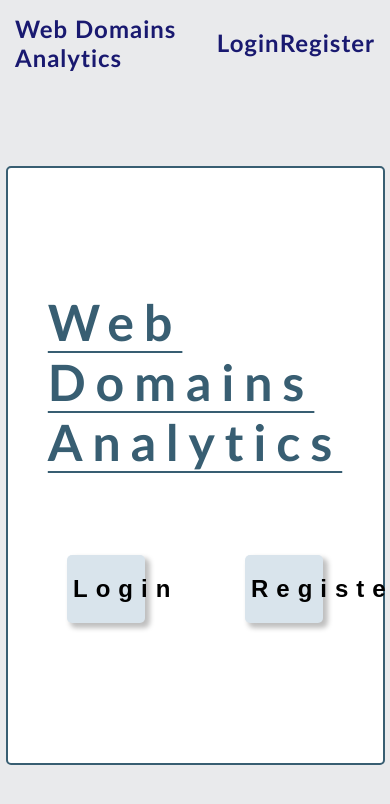
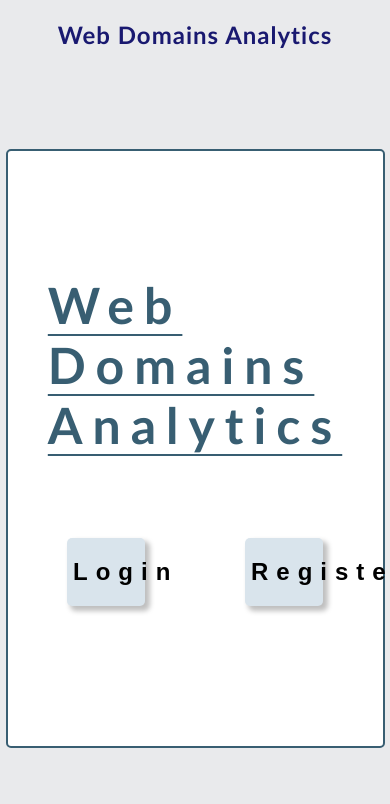
Before and after one commit to RozadoStudioProjectsOP/web_domains_analytics, a React (Create React App) app in the folder client/: page / in a window 390 px wide. Shown: the top 804 px of the page. Built offline with nearby package versions, Linux system fonts and the light colour scheme; no server answers.

Commit message:
working on navbar responsive

```diff
--- a/client/src/components/DropMenu.js
+++ b/client/src/components/DropMenu.js
@@ -6,8 +6,17 @@ import { FormGroup, Label } from 'reactstrap'
 import { createUseStyles } from "react-jss";
 
 const useStyles = createUseStyles({
+    form: {
+      display: 'flex',
+      alignItems: 'center',
+      justifyContent: 'space-between',
+      width:'35%',
+      '@media (max-width: 700px)': {
+        display: 'none',
+      }
+    },
     menu: {
-        width: '70%',
+        width: '100%',
         fontSize: '1.2em',
         padding: 5,
         borderRadius: 5,
@@ -16,11 +25,24 @@ const useStyles = createUseStyles({
         '&:hover': {
             border: "2px solid #191970"
         },
+        '@media (max-width: 700px)': {
+          display: 'none',
+        }
 
     },
     option: {
         fontSize: '1rem',
         fontWeight: 'bold',
+    },
+    label: {
+      fontSize: '1.2em',
+      color: '#191970',
+      fontFamily: 'Gill Sans',
+      fontWeight: 'bold',
+      '@media (max-width: 700px)': {
+        display: 'none',
+        width: 0
+      },
     }
 })
 
@@ -41,8 +63,8 @@ const DropdownMenu = () => {
       })
 
     return (
-        <FormGroup style={{display: 'flex', alignItems: 'center', justifyContent: 'space-between'}}>
-        <Label for="domain" style={{fontSize: '1.2em', color: '#191970', fontFamily: 'Gill Sans', fontWeight: 'bold'}}>Scraped Domains:</Label>
+        <FormGroup className={classes.form}>
+        <Label for="domain" className={classes.label}>Scraped Domains:</Label>
           <select
             className={classes.menu}
             type="text"
--- a/client/src/components/Landing.js
+++ b/client/src/components/Landing.js
@@ -30,8 +30,8 @@ const useStyles = createUseStyles({
       borderRadius: 5,
       width: '25vw',
       height: '70vh',
-      '@media (max-width: 700px)': {
-        width: 'auto',
+      '@media (max-width: 926px)': {
+        width: '93%',
         marginLeft: 12
       },
       '& > h3': {
--- a/client/src/components/NavBar.js
+++ b/client/src/components/NavBar.js
@@ -11,32 +11,43 @@ const useStyles = createUseStyles({
     bar: {
         display: 'flex',
         justifyContent: 'space-between',
-        alignItems: 'center',
-        width: '100%',
-        height: '10%',
         background: '#E9EAEC',
         '& > a': {
-            marginLeft: 15,
+          marginLeft: 20,
           color: '#191970',
           fontFamily: 'Gill Sans',
+          whiteSpace: 'nowrap',
           letterSpacing: 1,
+          '@media (max-width: 700px)': {
+            // fontSize: '0.8rem',
+            width: '100%',
+            textAlign: 'center',
+            marginLeft: 0
+          },
             '& > h2': {
               '&:hover': {
                 textDecoration: 'underline',
                 textDecorationThickness: '0.1rem',
-                    textUnderlineOffset: "2px"
+                textUnderlineOffset: "2px",
                 }
             }
         },
         '& > div': {
-            width: "35%",
           display: 'flex',
+          width: '20%',
           justifyContent: 'flex-end',
-            marginRight: 15,
+          marginRight: 10,
+          '@media (max-width: 700px)': {
+            display: 'none'
+          },
             '& > h2': {
                 color: '#191970',
                 fontFamily: 'Gill Sans',
+                whiteSpace: 'nowrap',
                 letterSpacing: 1,
+                '@media (max-width: 700px)': {
+                  fontSize: '1.2rem'
+                },
                 '&:hover': {
                     textDecoration: 'underline',
                     textDecorationThickness: '0.1rem',
@@ -46,6 +57,7 @@ const useStyles = createUseStyles({
                 }
             },
             "& > a": {
+                marginRight: 10,
                 color: '#191970',
                 fontFamily: 'Gill Sans',
                 letterSpacing: 1,
@@ -55,6 +67,9 @@ const useStyles = createUseStyles({
                         textDecorationThickness: '0.1rem',
                         textUnderlineOffset: "2px",
                     }
+                },
+                '&:nth-child(1)': {
+                  marginRight: 30,
                 }
             }
         }
```
Lines whose indentation alone changed are shown as unchanged.
